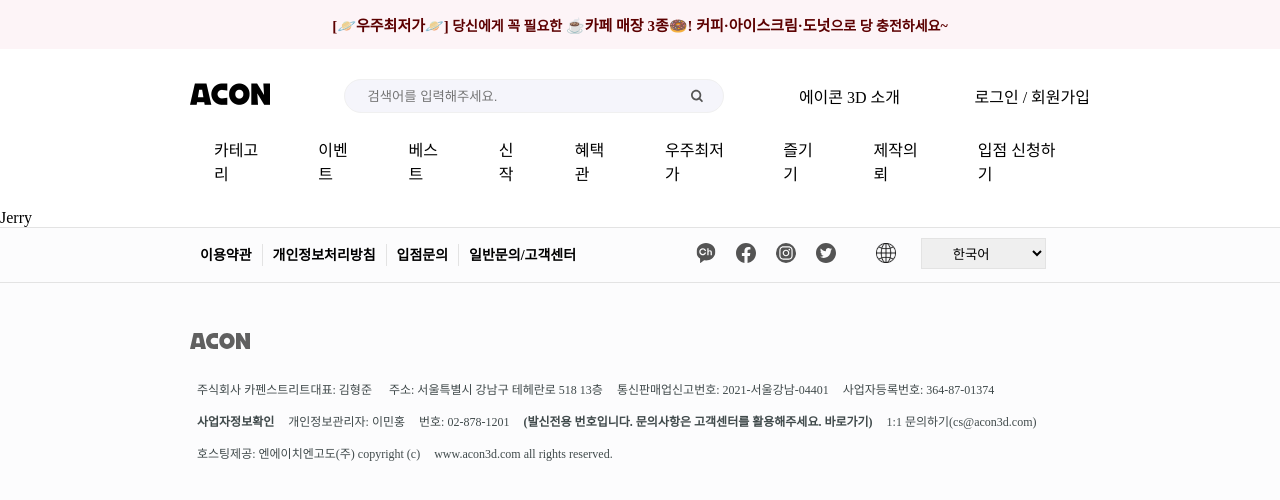
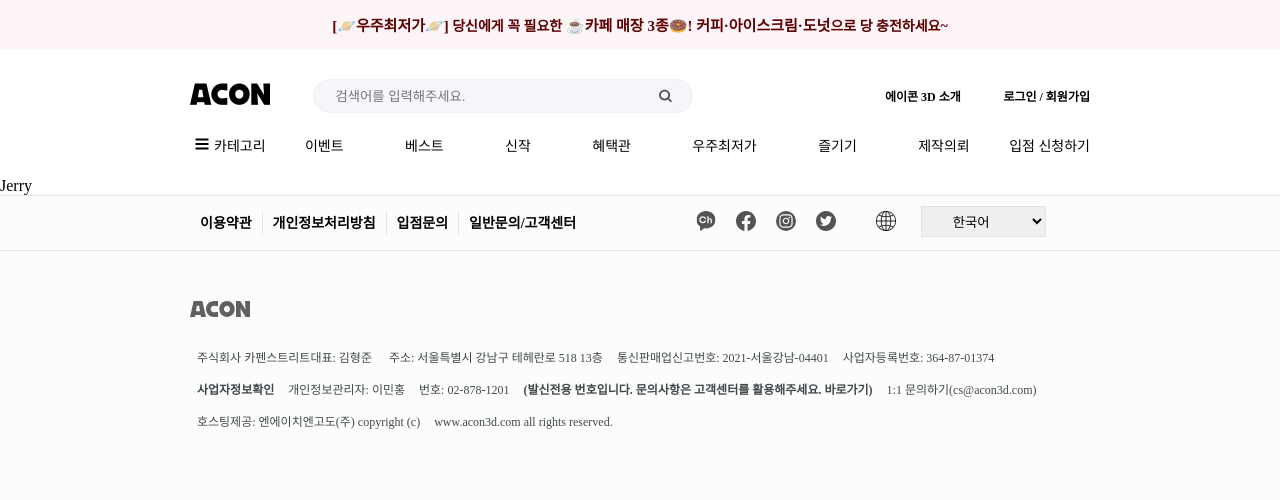
Before and after one commit to Ryanromaris/JerryService, a Next.js app: page /jerry in a window 1280 px wide. Shown: the top 500 px of the page. Built offline with nearby package versions, Linux system fonts and the light colour scheme.

Commit message:
Landing(NavigationBar): icon 추가

```diff
--- a/components/Header.tsx
+++ b/components/Header.tsx
@@ -6,8 +6,8 @@ function Header({}) {
       <div className="header_container">
         <AppBanner />
         <SearchBar />
-        <div>에이콘 3D 소개</div>
-        <div>로그인 / 회원가입</div>
+        <strong>에이콘 3D 소개</strong>
+        <strong>로그인 / 회원가입</strong>
       </div>
     </>
   );
--- a/components/NavigationBar.js
+++ /dev/null
@@ -1,39 +0,0 @@
-import Link from 'next/link';
-
-function NavigationBar({}) {
-  return (
-    <>
-      <div className="navigation_bar">
-        <li>
-          <Link href={'/home'}>카테고리</Link>
-        </li>
-        <li>
-          <Link href={'/search'}>이벤트</Link>
-        </li>
-        <li>
-          <Link href={'/message'}>베스트</Link>
-        </li>
-        <li>
-          <Link href={'/alarm'}>신작</Link>
-        </li>
-        <li>
-          <Link href={'/my'}>혜택관</Link>
-        </li>
-        <li>
-          <Link href={'/my'}>우주최저가</Link>
-        </li>
-        <li>
-          <Link href={'/my'}>즐기기</Link>
-        </li>
-        <li>
-          <Link href={'/my'}>제작의뢰</Link>
-        </li>
-        <li>
-          <Link href={'/my'}>입점 신청하기</Link>
-        </li>
-      </div>
-    </>
-  );
-}
-
-export default NavigationBar;
--- /dev/null
+++ b/components/NavigationBar.tsx
@@ -0,0 +1,78 @@
+import Link from 'next/link';
+import Image from 'next/dist/client/image';
+import hamburger_icon from '../constant/hamburger-icon.webp';
+
+function NavigationBar({}) {
+  interface INavigationBarList {
+    name: string;
+    hasIcon: boolean;
+    iconName: StaticImageData;
+  }
+  const NavigationBarList: INavigationBarList[] = [
+    {
+      name: '카테고리',
+      hasIcon: true,
+      iconName: hamburger_icon,
+    },
+    {
+      name: '이벤트',
+      hasIcon: false,
+      iconName: hamburger_icon,
+    },
+    {
+      name: '베스트',
+      hasIcon: false,
+      iconName: hamburger_icon,
+    },
+    {
+      name: '신작',
+      hasIcon: false,
+      iconName: hamburger_icon,
+    },
+    {
+      name: '혜택관',
+      hasIcon: false,
+      iconName: hamburger_icon,
+    },
+    {
+      name: '우주최저가',
+      hasIcon: false,
+      iconName: hamburger_icon,
+    },
+    {
+      name: '즐기기',
+      hasIcon: false,
+      iconName: hamburger_icon,
+    },
+    {
+      name: '제작의뢰',
+      hasIcon: false,
+      iconName: hamburger_icon,
+    },
+    {
+      name: '입점 신청하기',
+      hasIcon: false,
+      iconName: hamburger_icon,
+    },
+  ];
+  return (
+    <>
+      <div className="navigation_bar">
+        {NavigationBarList.map((list) => (
+          <div style={{ display: 'flex' }}>
+            {list.hasIcon ? (
+              <div style={{ height: '14px', width: '14px', margin: '2px 5px' }}>
+                <Image src={list.iconName} />
+              </div>
+            ) : (
+              ''
+            )}
+            <Link href={'/home'}>{list.name}</Link>
+          </div>
+        ))}
+      </div>
+    </>
+  );
+}
+
+export default NavigationBar;
--- a/styles/globals.css
+++ b/styles/globals.css
@@ -38,7 +38,9 @@ p{
   display:flex;
   justify-content:space-between;
   align-items: center;
+  font-size: 12px;
 }
+
 .logo{
   width:80px;
 }
@@ -46,11 +48,23 @@ p{
   width:900px;
   margin: 0px auto;
   display: flex;
+  justify-content:space-between;
+  align-items: center;
 
 }
-.navigation_bar > li{
-  margin:24px;
+.navigation_bar > div:not(:first-child):not(:last-child){
+  padding:22px;
+  font-size: 14px;
 }
+.navigation_bar > div:first-child {
+  padding-left:0px;
+  font-size: 14px;
+}
+.navigation_bar > div:last-child {
+  padding-right:0px;
+  font-size: 14px;
+}
+
 
 p > strong {
   font-size: 15px;
@@ -215,9 +229,7 @@ select {
   border-radius: 17px;
   height: 34px;
   width: 380px;
-  /* text-align: left; */
-  /* -webkit-box-pack: justify; */
-  /* justify-content:flex-start; */
+  margin-right: 150px;
 }
 
 .search_bar{
```
Also changed, not shown: components/Footer.tsx (renamed from components/Footer.js), constant/hamburger-icon.webp (added).
